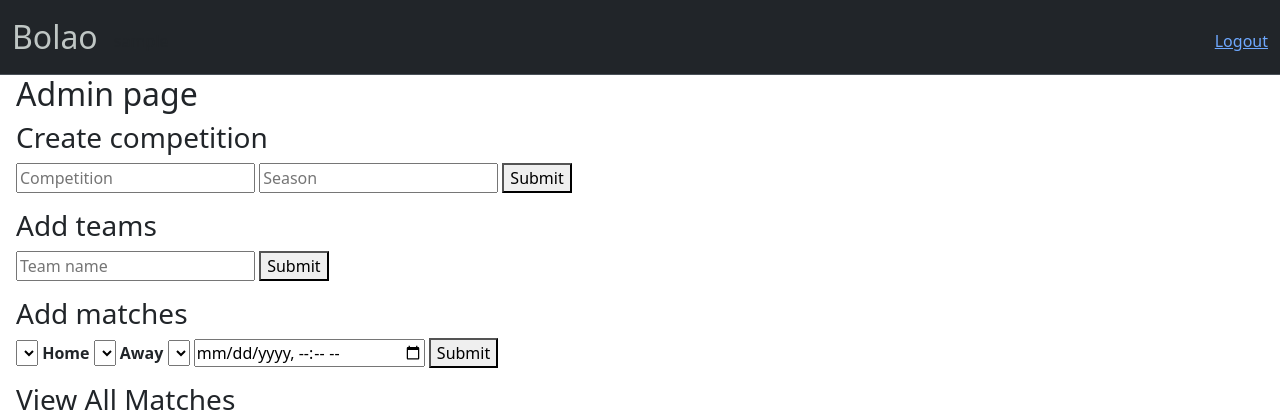
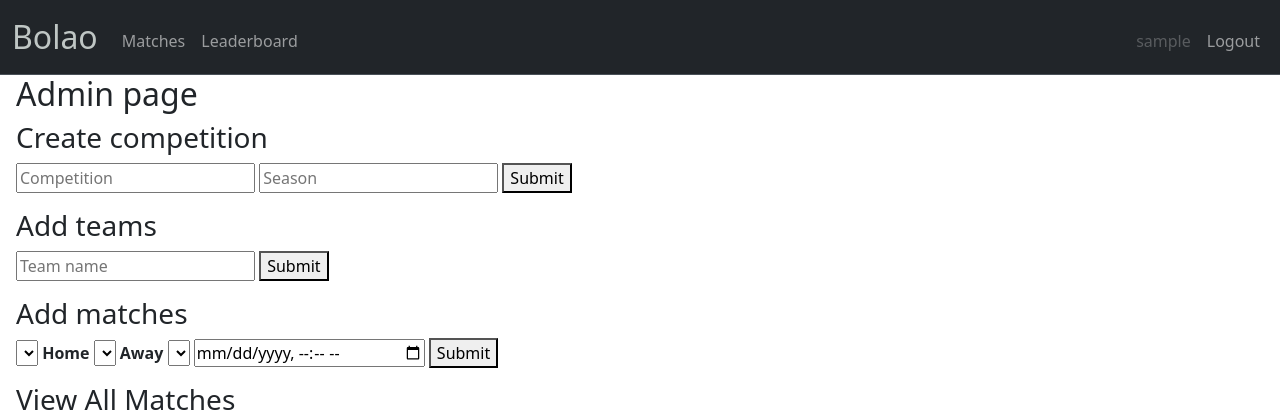
Before and after one commit to v-deoliveira/Bolao, a Flask app: page /admin/ in a window 1280 px wide. Shown: the top 420 px of the page. Run offline with Flask 3, Linux system fonts and the light colour scheme; the visitor is signed in with stand-in values (Sample User, id 1); data comes from the database, SQL or seed files in the repository; data that the repository does not hold is empty.

Commit message:
add username + links to navbar

```diff
--- a/flaskr/templates/layout.html
+++ b/flaskr/templates/layout.html
@@ -23,12 +23,18 @@
             </button>
             <div class="collapse navbar-collapse" id="navbar">
                     <!-- me-auto == left / ms-auto == right-->
+                    <ul class="navbar-nav me-auto mt-2">
+                        <li class="nav-item"><a class="nav-link" href="#">Matches</a></li>
+                        <li class="nav-item"><a class="nav-link" href="#">Leaderboard</a></li>
+                    </ul>
                     {% if g.user %}
-                        <ul class="navbar-nav me-auto mt-2">
-                            <li><span>{{ g.user["username"] }}</span></li>
-                        </ul>
                         <ul class="navbar-nav ms-auto mt-2">
-                            <li><a href="{{ url_for('auth.logout') }}">Logout</a></li>
+                            <li class="nav-item">
+                                <a class="nav-link disabled" aria-disabled="true">{{ g.user["username"] }}</a>
+                            </li>
+                            <li class="nav-item">
+                                <a class="nav-link" href="{{ url_for('auth.logout') }}">Logout</a>
+                            </li>
                         </ul>
                     {% else %}
                         <ul class="navbar-nav ms-auto mt-2">
```
